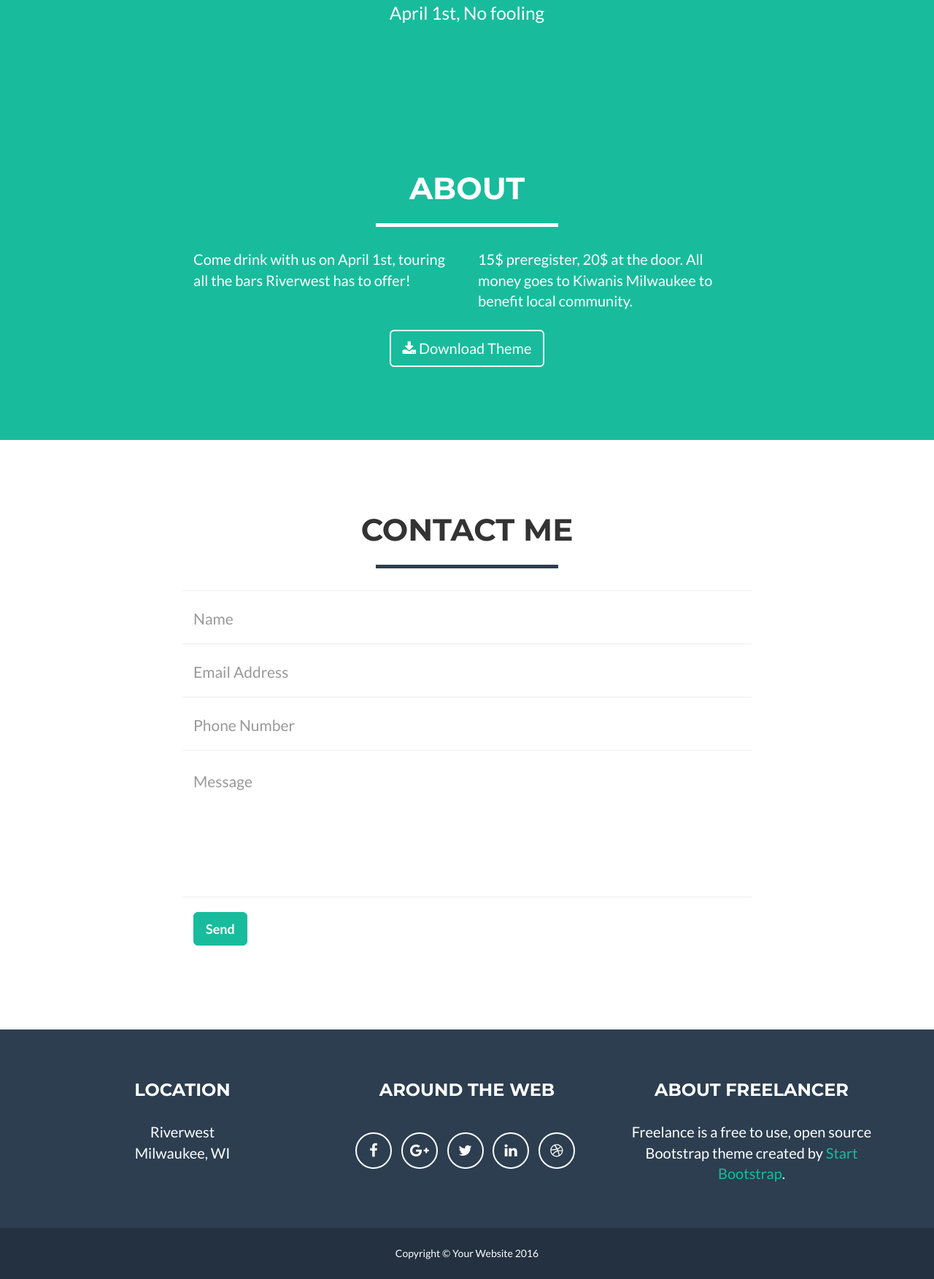
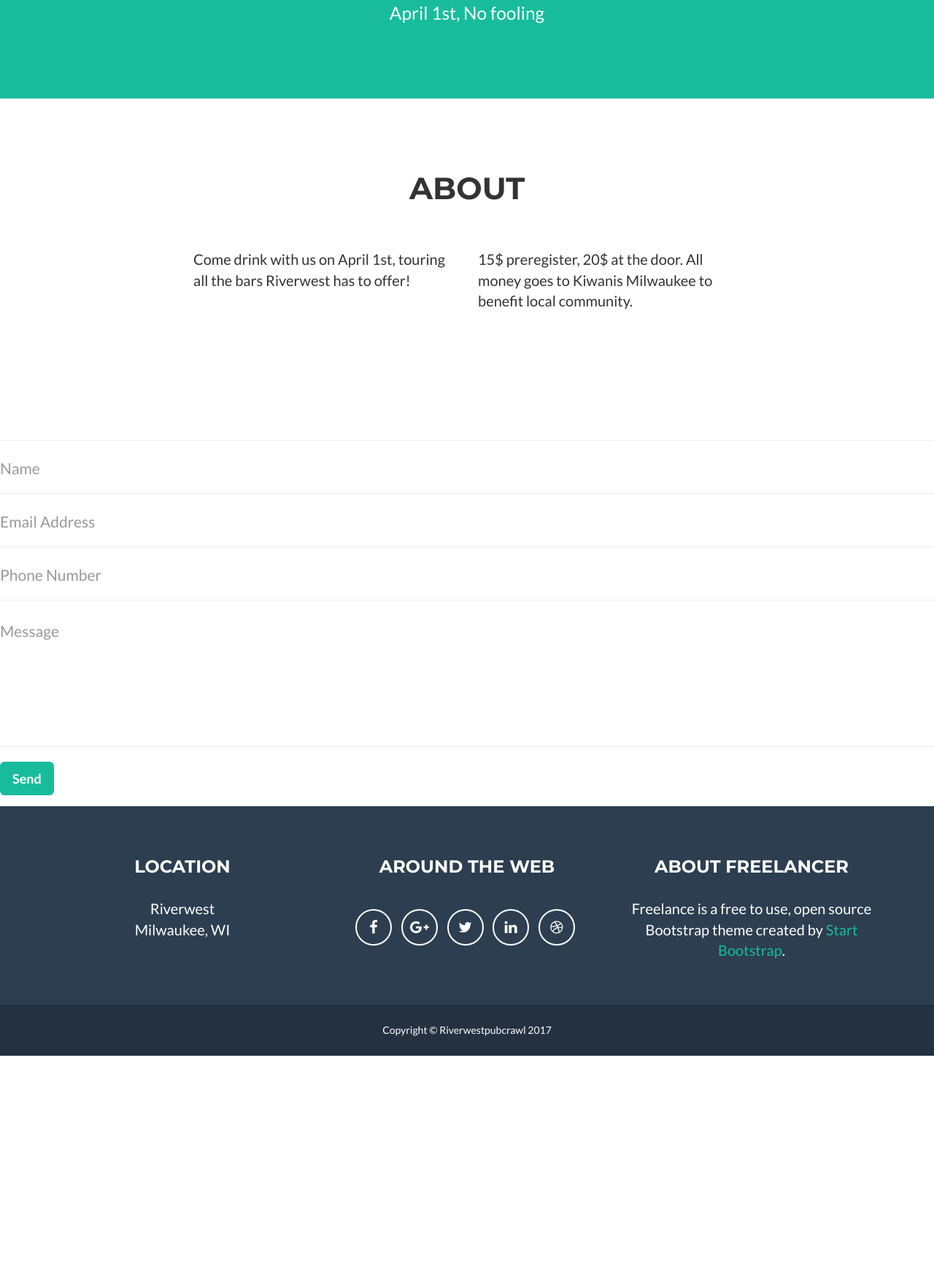
Before and after one commit to riverwestpubcrawl/riverwestpubcrawl, a website: page index.html in a window 1280 px wide. Shown: the part 609-2362 px from the top of the page at 73% size. After the commit the page ends 2056 px from the top, so only its background shows below. Drawn offline with nearby package versions, Linux system fonts and the light colour scheme.

Commit message:
more
more

```diff
--- a/index.html
+++ b/index.html
@@ -158,7 +158,7 @@
     </section>-->
 
     <!-- About Section -->
-    <section class="success" id="about">
+    <section  id="about">
         <div class="container">
             <div class="row">
                 <div class="col-lg-12 text-center">
@@ -175,7 +175,7 @@
                 </div>
                 <div class="col-lg-8 col-lg-offset-2 text-center">
                     <a href="#" class="btn btn-lg btn-outline">
-                        <i class="fa fa-download"></i> Download Theme
+                        <i class="fa fa-download"></i> Paypal Soon
                     </a>
                 </div>
             </div>
@@ -183,7 +183,7 @@
     </section>
 
     <!-- Contact Section -->
-    <section id="contact">
+    <!--<section id="contact">
         <div class="container">
             <div class="row">
                 <div class="col-lg-12 text-center">
@@ -278,7 +278,7 @@
             <div class="container">
                 <div class="row">
                     <div class="col-lg-12">
-                        Copyright &copy; Your Website 2016
+                        Copyright &copy; Riverwestpubcrawl 2017
                     </div>
                 </div>
             </div>
```
Also changed, not shown: img/pub.png (added).
